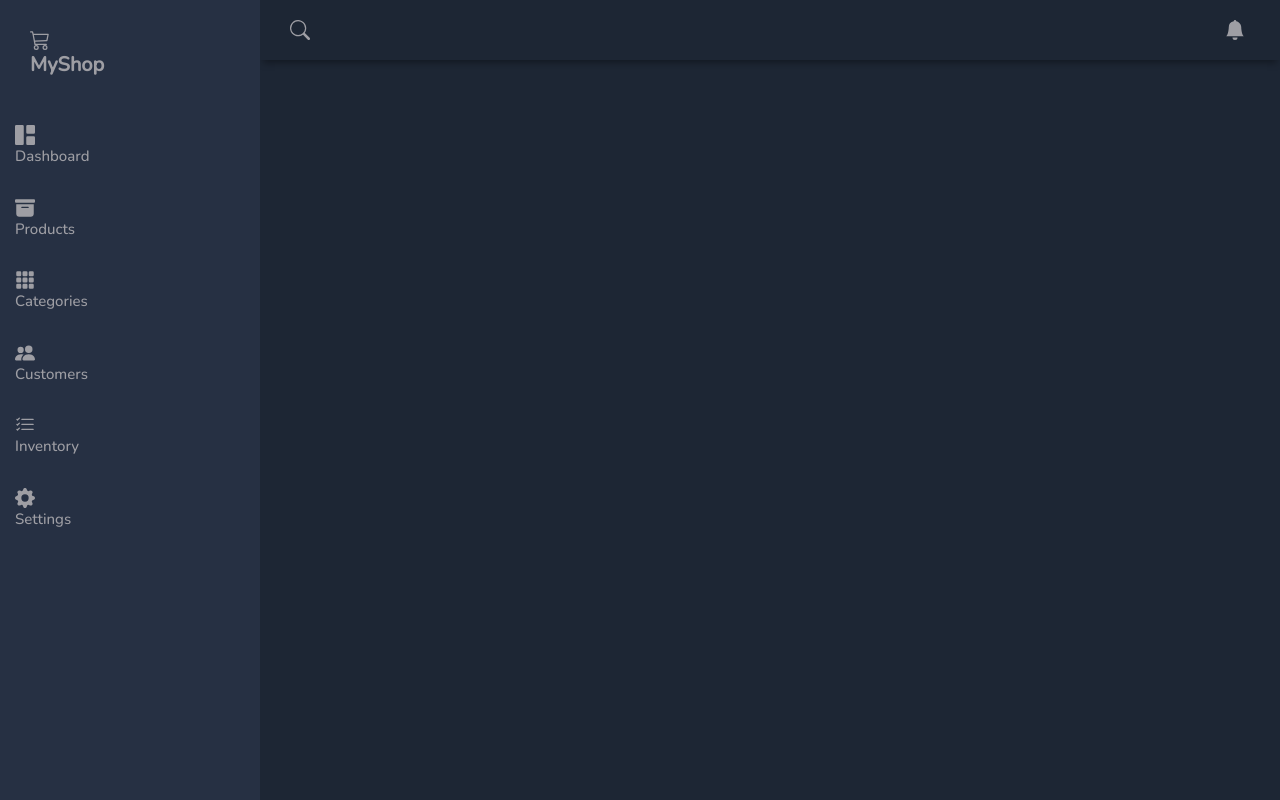
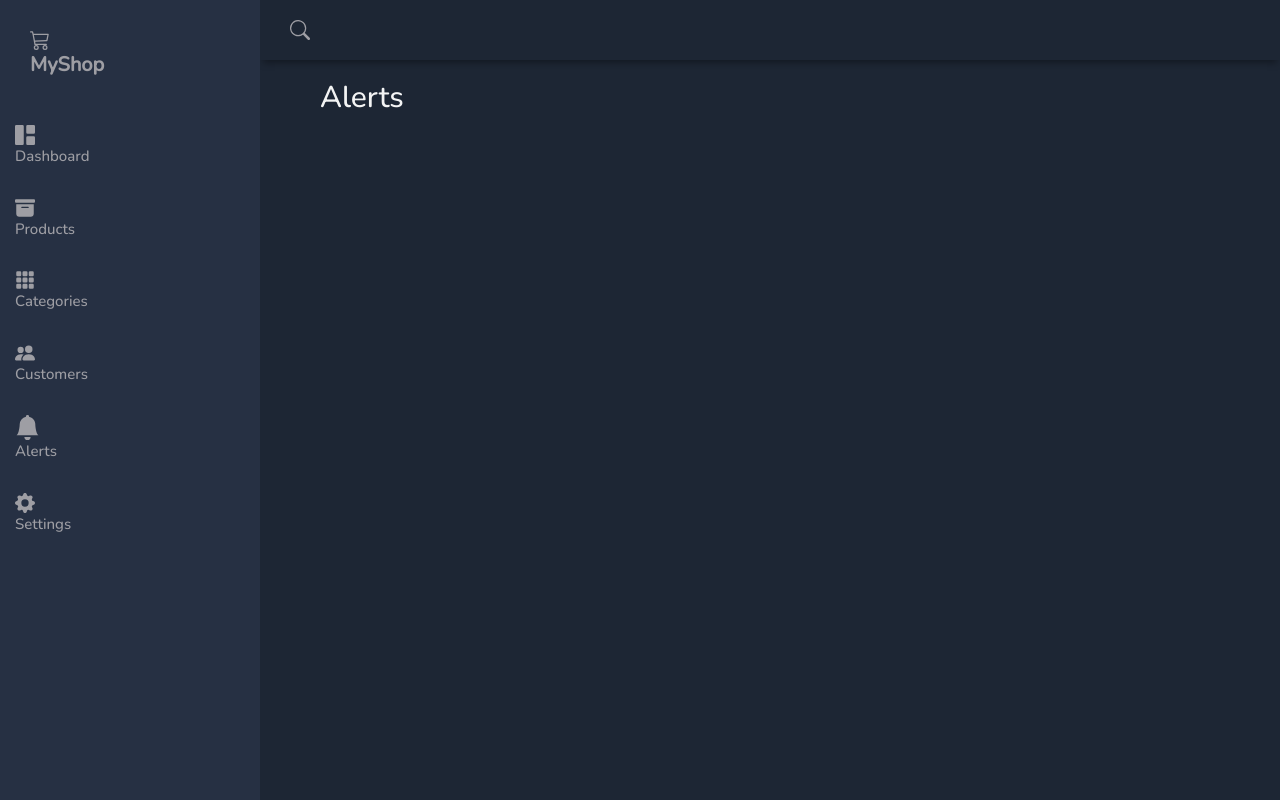
Before and after one commit to EObed/tailwind-react-app, a React (Create React App) app: page /alerts in a window 1280 px wide. Built offline with nearby package versions, Linux system fonts and the light colour scheme.

Commit message:
Alerts update

```diff
--- a/src/App.js
+++ b/src/App.js
@@ -7,6 +7,7 @@ import { useState, useEffect } from "react";
 import Layout from "./components/Layout";
 import { BrowserRouter, Routes, Route } from "react-router-dom";
 import Products from "./components/Products";
+import Alerts from "./components/Alerts";
 
 
 function App() {
@@ -23,7 +24,7 @@ function App() {
           <Routes>
             <Route path="/" element={<Home />} />
             <Route path="/products" element={<Products />} />
-              {/* <Route path="/" /> */}
+            <Route path="/alerts"  element={<Alerts />}/>
 
           </Routes>
           </Layout>
--- /dev/null
+++ b/src/components/Alerts.js
@@ -0,0 +1,17 @@
+import React from 'react'
+import "../App.css";
+
+const Alerts = () => {
+  return (
+    <div className="main-container text-center w-full padding p-2">
+        <div class= "products-header w-full text-center flex justify-between  top-0 rounded-lg">
+        <div class="header-name text-3xl pl-10">Alerts</div>
+        </div>
+        <div class= "">
+
+        </div>
+    </div>
+  )
+}
+
+export default Alerts
--- a/src/components/Header.js
+++ b/src/components/Header.js
@@ -1,16 +1,7 @@
 import React, {useState} from 'react'
 import {BsFillBellFill, BsFillEnvelopeFill, BsPersonCircle, BsSearch, BsJustify} from 'react-icons/bs'
 const Header = ({OpenSideBar}) => {
-
-  const [isDropDownOpen, setDropDownOpen] = useState(false)
-
-  const toggleDropDown = () => {
-    setDropDownOpen(!isDropDownOpen)
-  }
-
-  const closeDropDown = () => {
-    setDropDownOpen(false)
-  }
+  //Drop down 1 for main Alerts menu
 
 
   return (
@@ -22,21 +13,7 @@ const Header = ({OpenSideBar}) => {
         <div className='header-left'>
             <BsSearch className='icon' />
         </div>
-        <div className='header-right'>
-            <BsFillBellFill className='icon' id='header-icon' onClick={toggleDropDown}/>
-            {/*Drop down functionality */
-            isDropDownOpen && (
-              <div class="absolute bg-hovery shadow-sm w-auto h-auto right-9 mt-7">
-                <div>View Alerts</div>
-                <div>Create Alert</div>
-              </div>
-            )
 
-
-            }
-            {/* <BsFillEnvelopeFill className='icon'/>
-            <BsPersonCircle className='icon' /> */}
-        </div>
     </header>
   )
 }
--- a/src/components/Sidebar.js
+++ b/src/components/Sidebar.js
@@ -1,5 +1,5 @@
 import React from 'react'
-import { BsCart3, BsGrid1X2Fill, BsFillArchiveFill, BsFillGrid3X3GapFill, BsPeopleFill, BsListCheck, BsMenuButtonWideFill, BsFillGearFill } from 'react-icons/bs'
+import { BsCart3, BsGrid1X2Fill, BsFillArchiveFill, BsFillGrid3X3GapFill, BsPeopleFill, BsFillBellFill, BsMenuButtonWideFill, BsFillGearFill } from 'react-icons/bs'
 import { Link } from 'react-router-dom'
 
 
@@ -46,9 +46,11 @@ const Sidebar = ({openSideBarToggle, OpenSideBar, }) => {
                 </a>
             </li>
             <li className='sidebar-list-item'>
+                <Link to= '/alerts'>
                 <a href=''>
-                    <BsListCheck className='icon'/> Inventory
+                <BsFillBellFill className="card_icon" /> Alerts
                 </a>
+                </Link>
             </li>
 
             <li className='sidebar-list-item'>
--- a/src/components/Test.js
+++ b/src/components/Test.js
@@ -26,3 +26,25 @@
       <div>{elem1}</div>
     </>
   )}
+
+  <div className='header-right'>
+            <BsFillBellFill className='icon' id='header-icon' onClick={toggleDropDown1}/>
+            {/*Drop down functionality */
+            isDropDown1Open && (
+              <div class="absolute bg-hovery shadow-sm w-auto h-auto right-9 mt-7">
+                <div><button>View Alerts</button></div>
+                <div><button onClick={toggleDropDown2}>Create Alert
+                {isDropDown2Open && (
+                  <div></div>
+                )}
+                 </button>
+
+                </div>
+              </div>
+            )
+
+
+            }
+            {/* <BsFillEnvelopeFill className='icon'/>
+            <BsPersonCircle className='icon' /> */}
+        </div>
```
Also changed, not shown: productData.json (+7 -0 lines).
